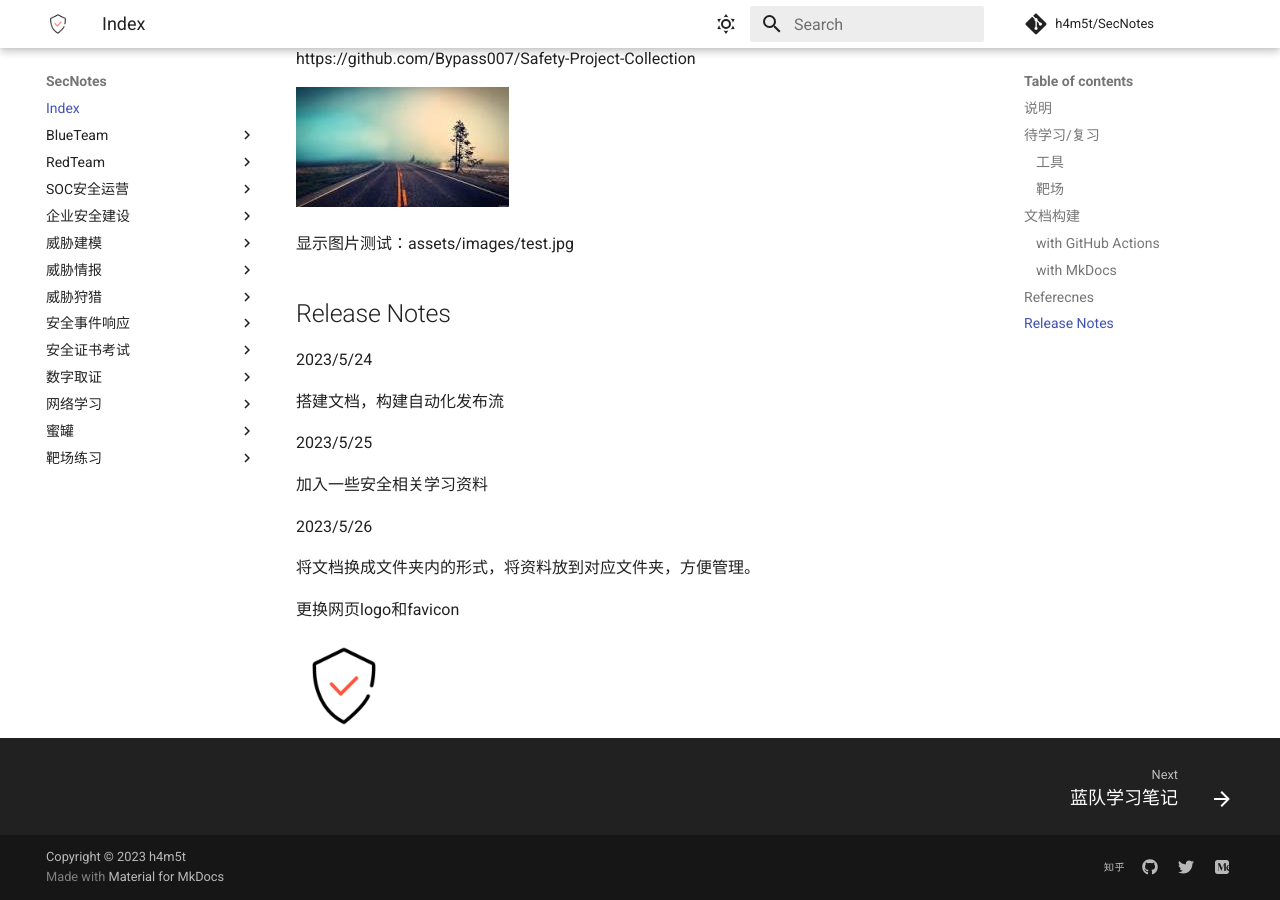
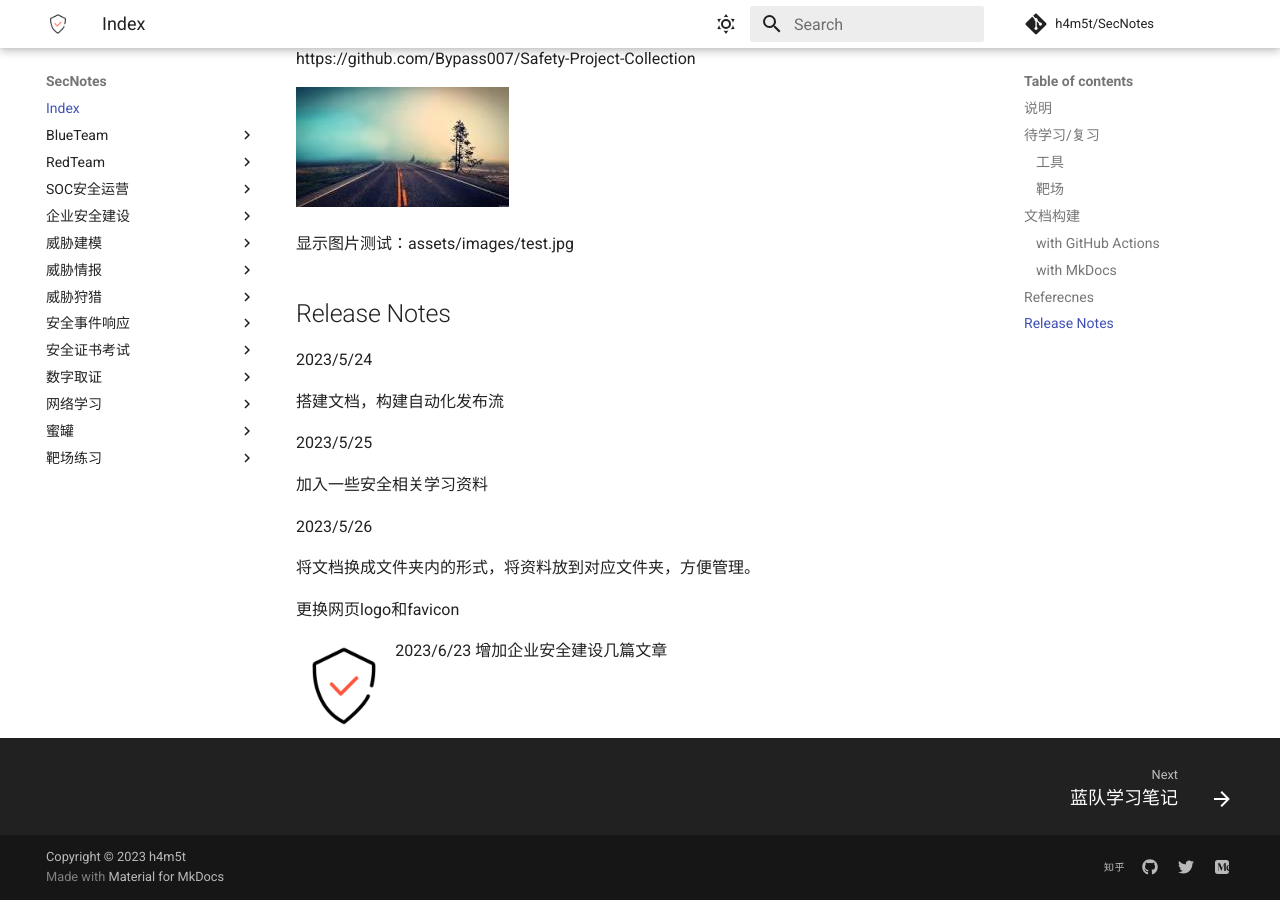
Before and after one commit to h4m5t/SecNotes, an MkDocs documentation site: the page built from docs/index.md, in a window 1280 px wide and 900 px high, scrolled down 2905 px. Built offline with MkDocs 1.6.1 and Material for MkDocs 9.7.7, drawn with Linux system fonts in a browser that asks for light colours; comment, search, counter and statistics services are not loaded.

Commit message:
Update index.md

```diff
--- a/docs/index.md
+++ b/docs/index.md
@@ -129,3 +129,6 @@ https://github.com/Bypass007/Safety-Project-Collection
 更换网页logo和favicon
 
 <img src="assets/logo.png" style="zoom:20%;" align=left />
+
+2023/6/23
+增加企业安全建设几篇文章
```
